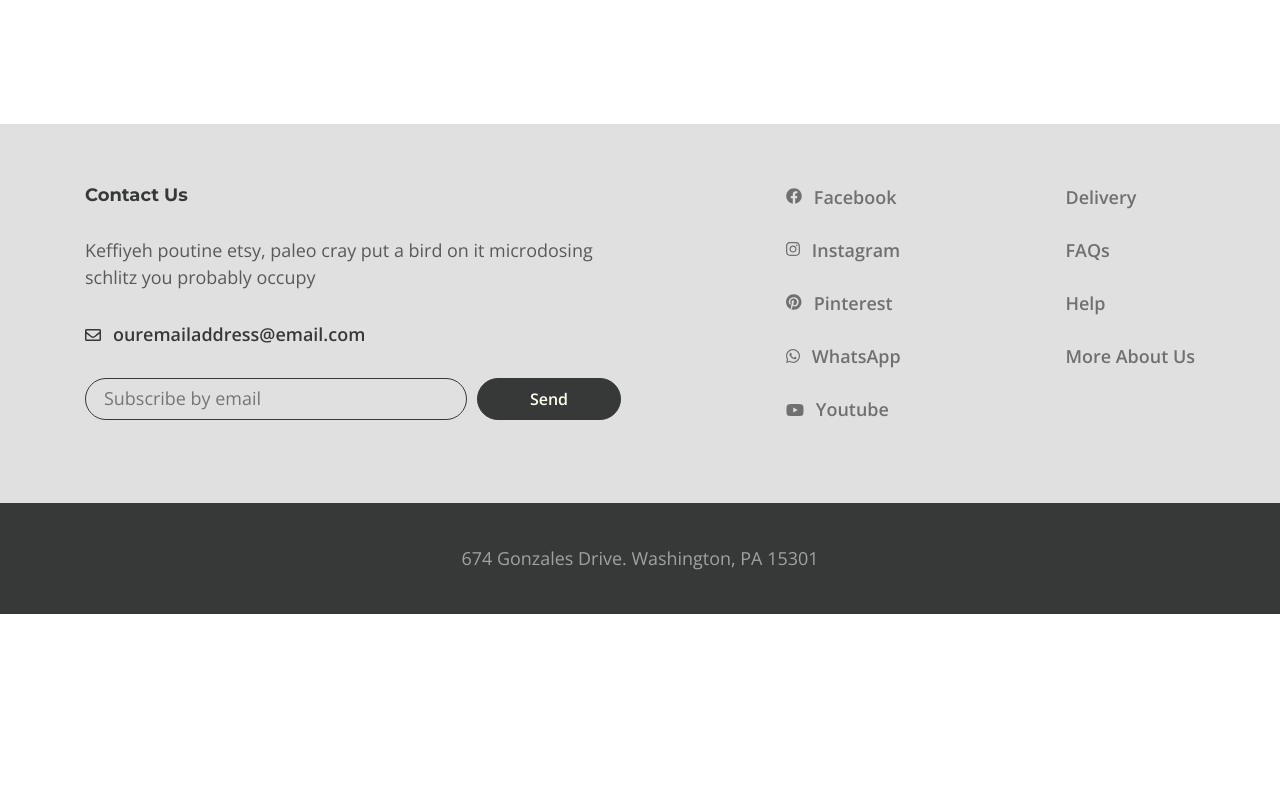
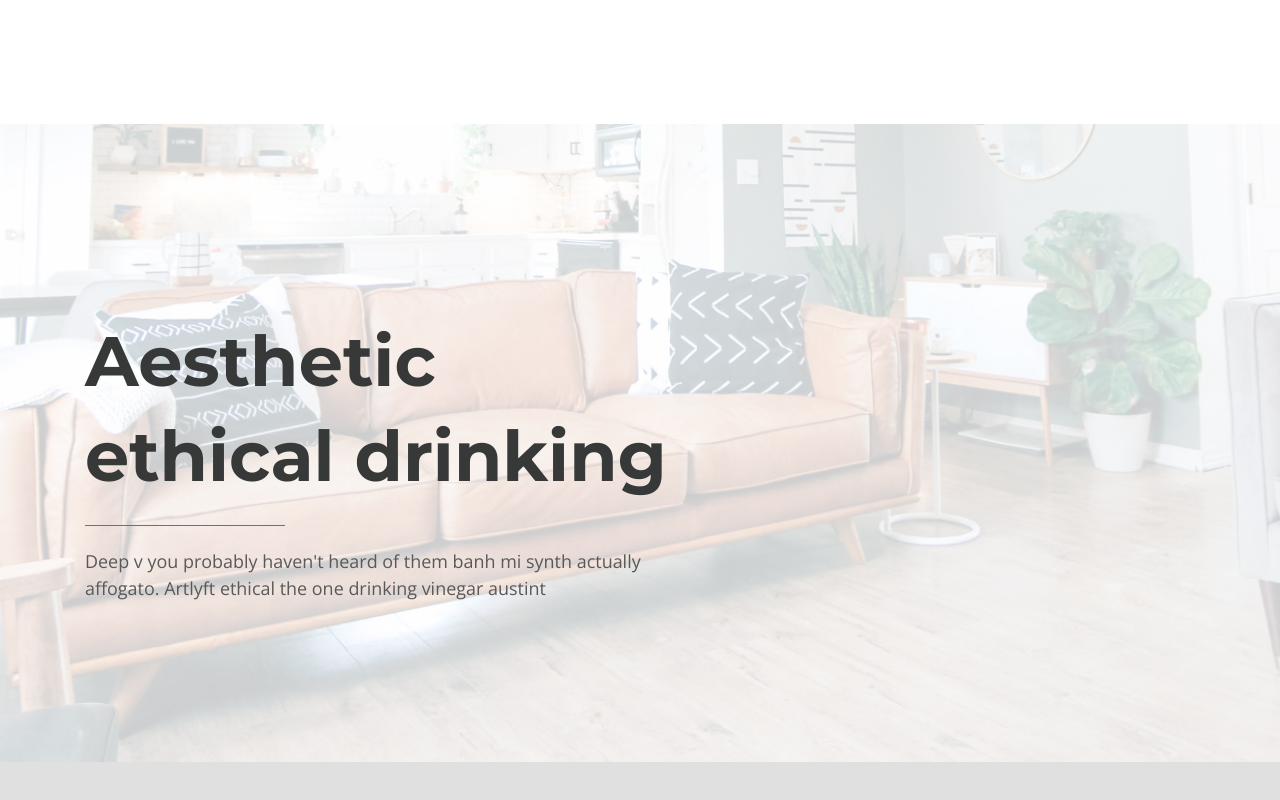
Before and after one commit to greg-front-end/web_site_Furniture_collection, a website: page app/index.html in a window 1280 px wide. Shown: the part 1780-2580 px from the top of the page. Before the commit the page ends 2394 px from the top, so only its background shows below. Drawn offline with nearby package versions, Linux system fonts and the light colour scheme.

Commit message:
created decor section and styles for it

```diff
--- a/app/index.html
+++ b/app/index.html
@@ -128,7 +128,6 @@
             Deep v you probably haven't heard of them banh mi synth actually affogato. Aesthetic lyft ethical drinking
             vinegar austint
           </p>
-        </div>
           <div class="new-collection collection">
             <a class="collection__item" href="#">
               <img class="collection__img" src="images/content/collection-1.jpg" alt="Collection">
@@ -185,6 +184,20 @@
                 </p>
               </div>
             </a>
+          </div>
+        </div>
+      </section>
+
+      <section class="decor">
+        <div class="container">
+          <h2 class="decor__title title">
+            <span>Aesthetic</span>
+            ethical drinking
+          </h2>
+          <p class="decor__text">
+            Deep v you probably haven't heard of them banh mi synth actually affogato. Artlyft ethical the one drinking
+            vinegar austint
+          </p>
         </div>
       </section>
 
--- /dev/null
+++ b/app/scss/_decor.scss
@@ -0,0 +1,35 @@
+.decor {
+  @include adp-size("padding-top", 50, 1140, 190);
+  @include adp-size("padding-bottom", 50, 1140, 160);
+  background-image: url('../images/decor_bg.jpg');
+  background-size: cover;
+  background-repeat: no-repeat;
+  background-position: center;
+  @media screen and (min-width: 1200px){
+    min-height: 600px;
+  }
+  // .decor__title
+
+  &__title {
+    @include adp-size("font-size", 30, 1140, 70);
+    @include adp-size("line-height", 51, 1140, 95);
+    text-align: left;
+    max-width: 600px;
+    padding-bottom: 22px;
+    margin-bottom: 22px;
+    @extend %left-line;
+    span {
+      display: block;
+    }
+  }
+
+  // .decor__text
+
+  &__text {
+    max-width: 600px;
+  }
+}
+.container {
+}
+.title {
+}
--- a/app/scss/_vars.scss
+++ b/app/scss/_vars.scss
@@ -140,14 +140,13 @@ $body-font: 'Open Sans', sans-serif;
   border-radius: 20px;
   color: $filter-btn-text-color;
   padding: 6px 15px;
+  cursor: pointer;
 }
 // styles for button when it will be active
 %filter-btn-active {
-  width: 367px;
-  max-width: 100%;
   border: 1px solid transparent;
   background-color: $filter-btn-back-active;
-  font-size: clamp(12px, 2.5vw, 16px);
+  @include adp-size('font-size', 12, 1140, 16);
   line-height: 28px;
   ::placeholder {
     color: $footer-form-placeholder;
@@ -158,7 +157,7 @@ $body-font: 'Open Sans', sans-serif;
 %form-btn {
   font-family: 'Open Sans';
   font-weight: 600;
-  font-size: clamp(12px, 2.5vw, 16px);
+  @include adp-size('font-size', 16, 1140, 18);
   line-height: 28px;
   text-align: center;
   color: $footer-form-text-color;
@@ -167,6 +166,7 @@ $body-font: 'Open Sans', sans-serif;
   border-radius: 21px;
   padding: 6px 12px;
   width: 100%;
+  cursor: pointer;
   @media screen and (min-width: 768px){
     width: 160px;
   }
--- a/app/scss/style.scss
+++ b/app/scss/style.scss
@@ -7,3 +7,4 @@
 @import 'footer';
 @import 'intro';
 @import 'new-colection';
+@import 'decor';
```
Also changed, not shown: app/css/style.min.css, app/images/decor_bg.jpg (added). Lines whose indentation alone changed are shown as unchanged.
